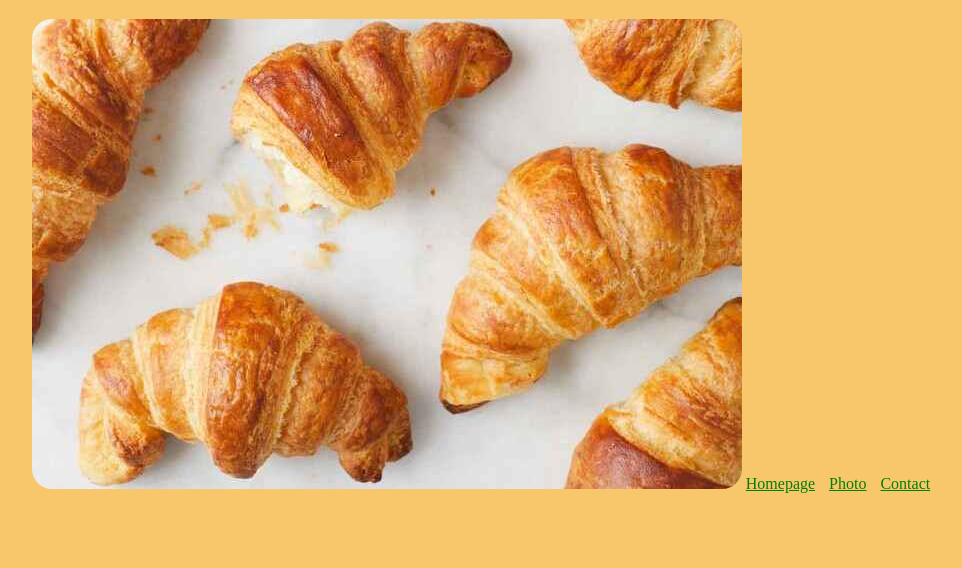
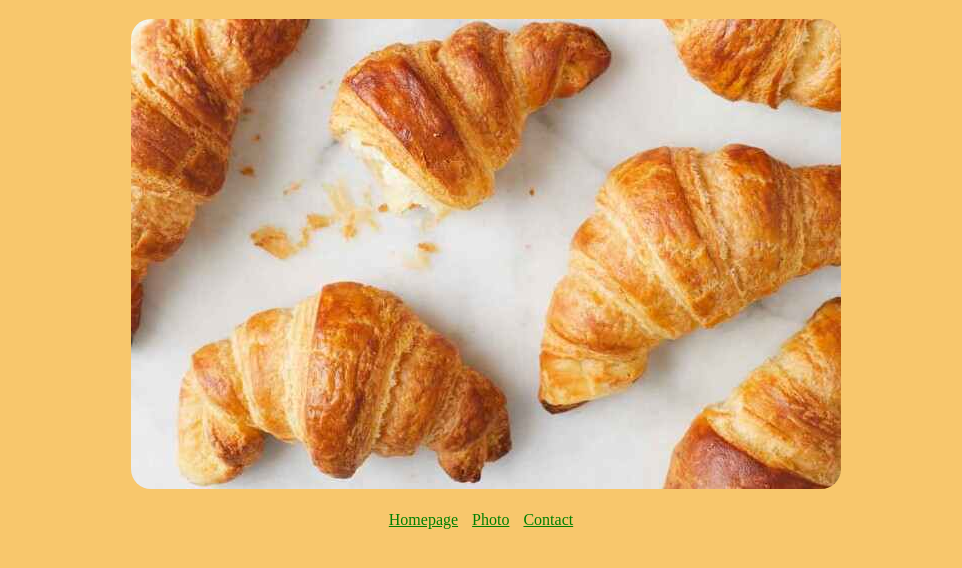
Before and after one commit to samantha-michele/croissantproject, a plain HTML site: page photo.html in a window 1280 px wide. Shown: the part 62-630 px from the top of the page, without its empty margins (154-1116 px from the left). Drawn offline with Linux system fonts and the light colour scheme.

```diff
--- a/photo.html
+++ b/photo.html
@@ -8,7 +8,8 @@
   </head>
   <body>
     <h1>🥐 A picture of a croissant</h1>
-    <img src="/images/pic1.jpg" />
+    <img src="/images/pic1.jpg" class="croissant-photo" />
+    <br /><br />
     <a href="/index.html">Homepage</a>
     <a href="/photo.html">Photo</a>
     <a href="/contact.html">Contact</a>
```
